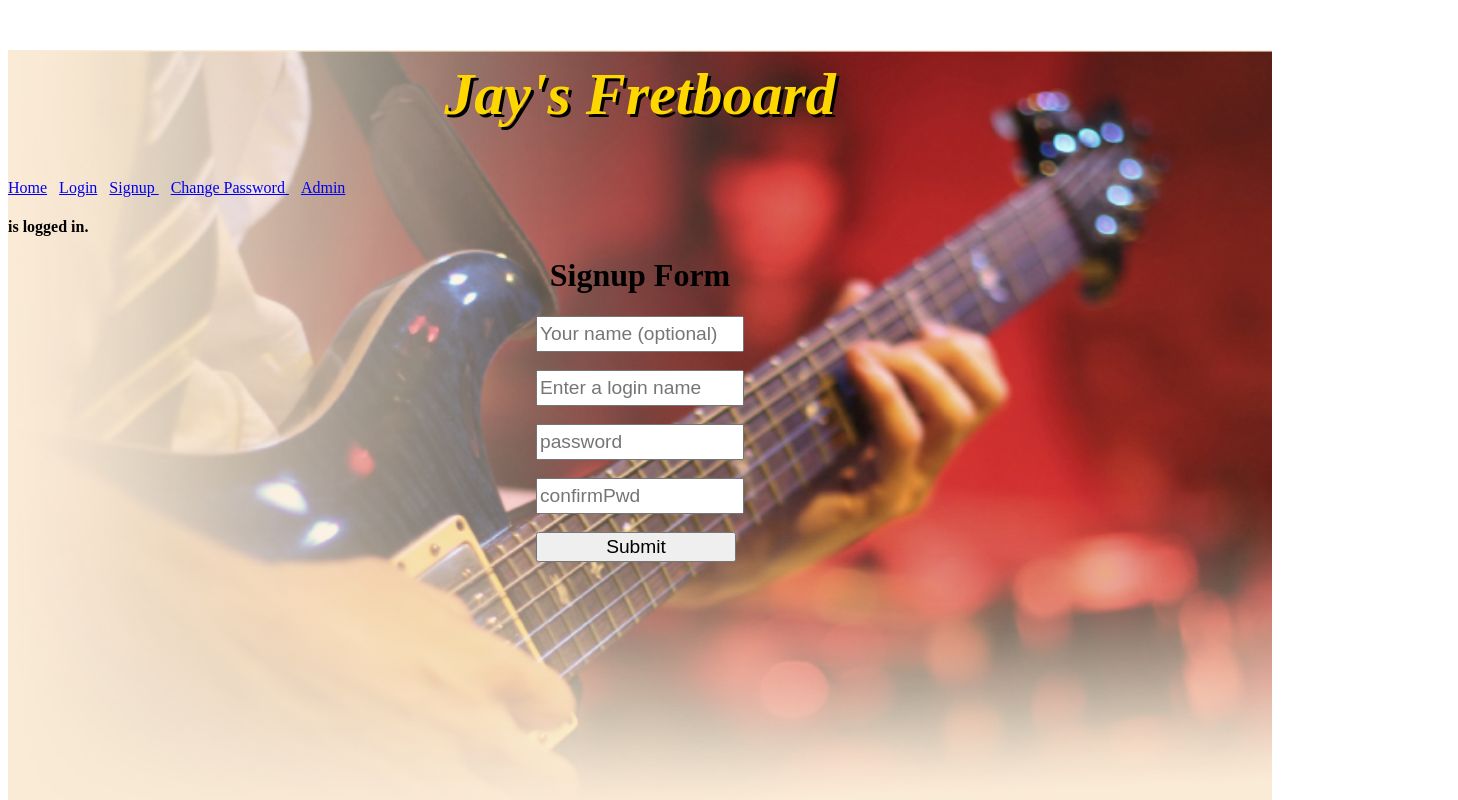
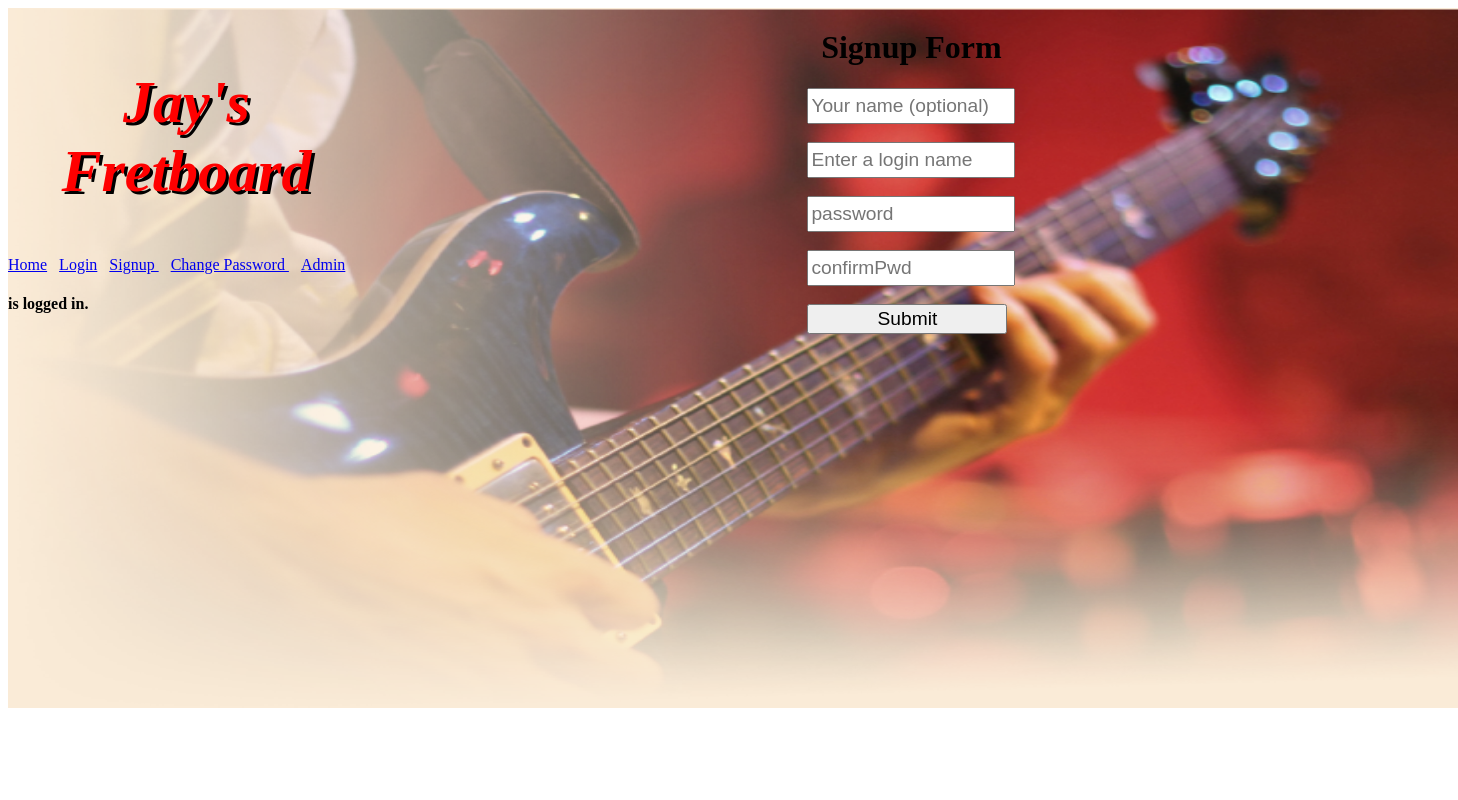
Before and after one commit to jaybabel/fretboard-frontend, a React (Create React App) app: page /signup in a window 1280 px wide. Shown: the top 800 px of the page, 1458 px wide, since content can reach past the window. Built offline with nearby package versions, Linux system fonts and the light colour scheme; what mic-recorder-to-mp3 would draw is missing.

Commit message:
styling - added .navHeader and .LSCA to App.css

```diff
--- a/src/App.css
+++ b/src/App.css
@@ -3,6 +3,16 @@
   background-image: url('./images/electricguitar1.png');
   background-repeat: no-repeat;
   background-size: 100% 100%;
+  display: inline-flex;
+}
+
+.navHeader {
+  display: block;
+}
+
+.LSCA {
+  width: 1200px;
+  height: 700px;
 }
 
 h1 {
@@ -14,7 +24,7 @@ h1 {
   text-shadow: #131212;
   font-size: 60px;
   font-style: oblique;
-  color: gold;
+  color: red;
   text-shadow: 3px 3px black;
   padding-top: 10px;
 }
--- a/src/components/Admin.js
+++ b/src/components/Admin.js
@@ -3,7 +3,7 @@ import React from "react";
 function Admin(props) {
   console.log("Admin page props: ", props);
   return (
-    <div>
+    <div className="LSCA">
       <h1>Admin Page</h1>
       <div className="divDeleteUser">
         <h1>Delete User</h1>
--- a/src/components/ChangePassword.js
+++ b/src/components/ChangePassword.js
@@ -3,7 +3,7 @@ import React from 'react';
 function ChangePassword(props) {
   console.log("change password page", props.validatedUser);
   return (
-    <div>
+    <div className="LSCA">
       <h1>Change Password Page</h1>
       <div className="divLogin">
         <form onSubmit={props.handleChangePassword}>
--- a/src/components/Login.js
+++ b/src/components/Login.js
@@ -4,7 +4,7 @@ import React from "react";
 function Login(props) {
   console.log("login page", props);
   return (
-    <div>
+    <div className="LSCA">
       <h1>User Login Page</h1>
       <div className="divLogin">
         <form onSubmit={props.handleLogin}>
--- a/src/components/Signup.js
+++ b/src/components/Signup.js
@@ -3,7 +3,7 @@ import React from "react";
 function Signup(props) {
 
   return (
-    <div>
+    <div className="LSCA">
       <h1>Signup Form</h1>
       <div className="divSignup">
         <form onSubmit={props.handleSignup}>
```
